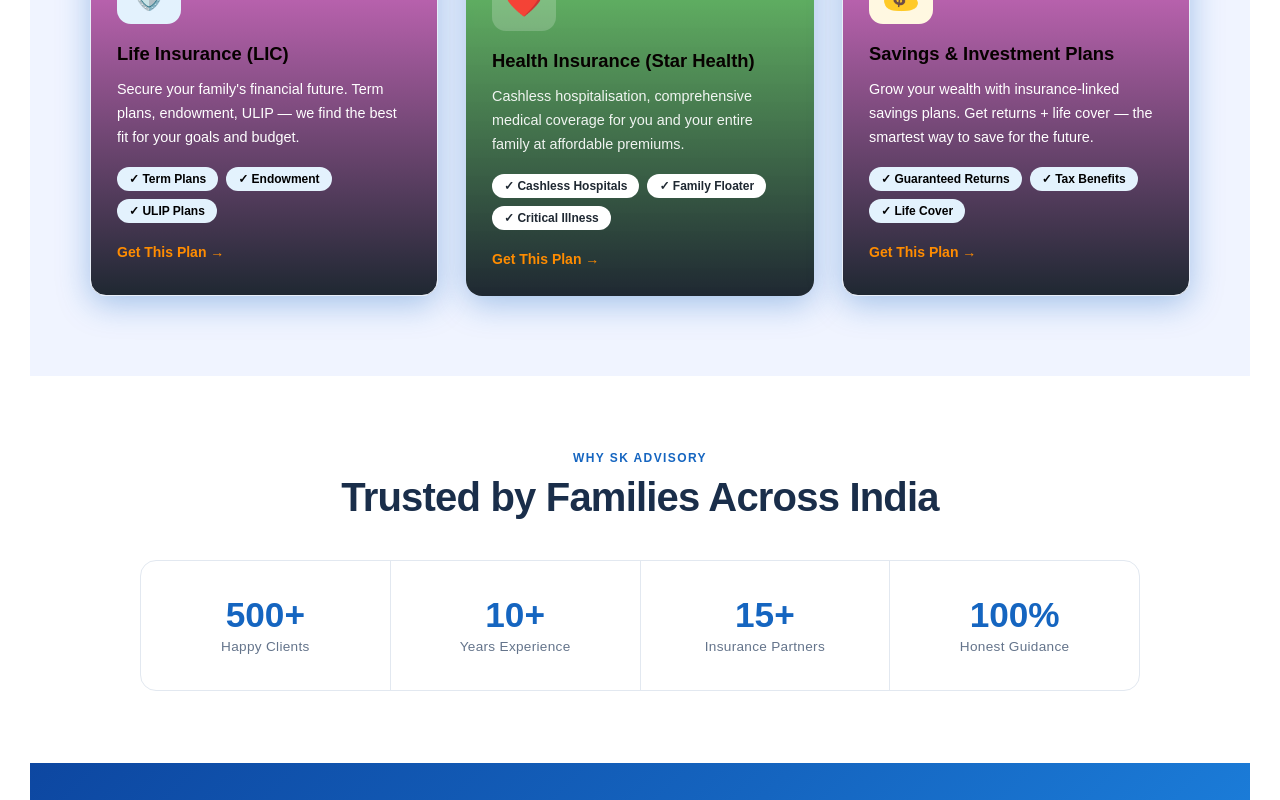
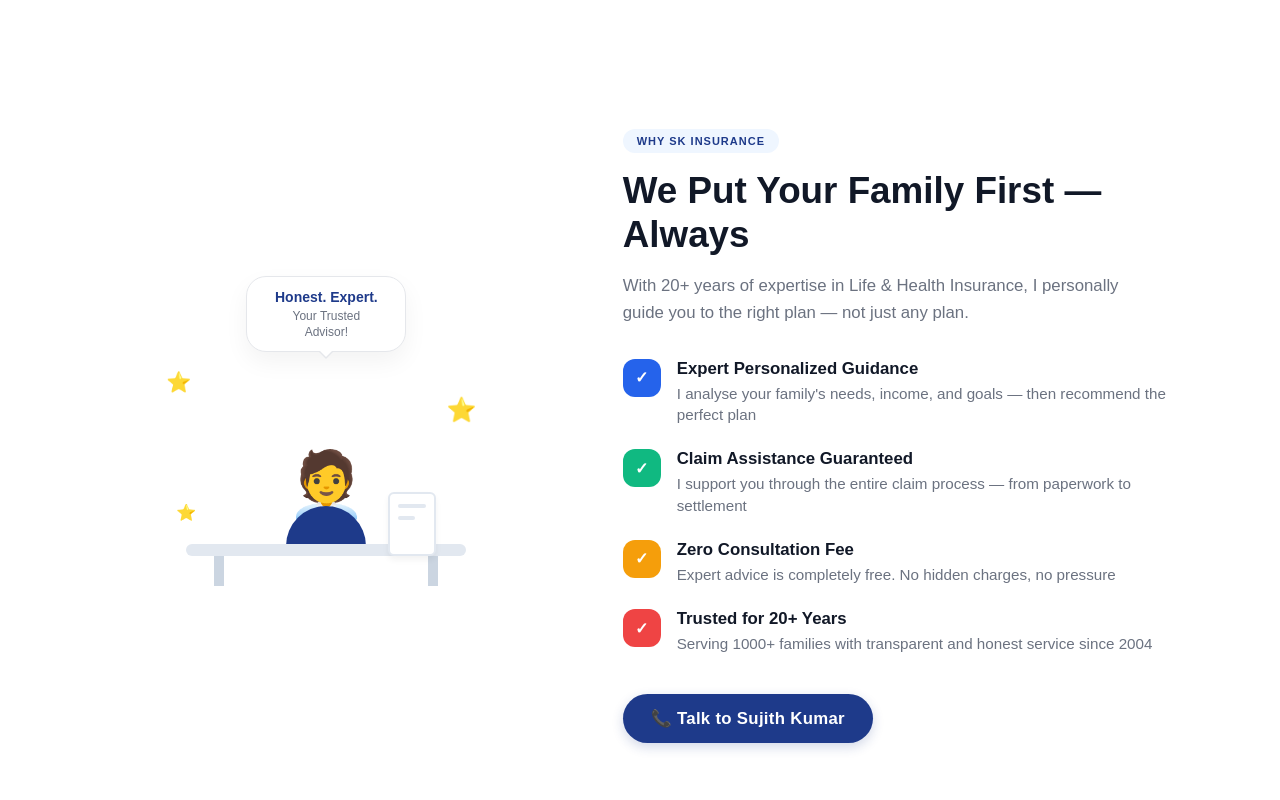
Before and after one commit to sujith2133s/SK, an Angular app: page / in a window 1280 px wide. Shown: the part 980-1780 px from the top of the page. Built offline with nearby package versions, Linux system fonts and the light colour scheme.

Commit message:
sujith_changes7

```diff
--- a/src/app/pages/home/home.component.css
+++ b/src/app/pages/home/home.component.css
@@ -403,6 +403,312 @@
 
 
 /* ════════════════════════════════
+   WHY SK INSURANCE
+════════════════════════════════ */
+.why-sk {
+  background: #ffffff;
+  padding: 80px 40px;
+}
+
+.why-sk-container {
+  max-width: 1100px;
+  margin: 0 auto;
+  display: flex;
+  align-items: center;
+  gap: 60px;
+}
+
+.why-sk-left {
+  flex: 1;
+  display: flex;
+  justify-content: center;
+  align-items: center;
+}
+
+.advisor-illustration {
+  position: relative;
+  width: 320px;
+  height: 320px;
+  display: flex;
+  align-items: center;
+  justify-content: center;
+}
+
+.speech-bubble {
+  position: absolute;
+  top: 0;
+  left: 50%;
+  transform: translateX(-50%);
+  background: #fff;
+  border: 1px solid #e5e7eb;
+  padding: 12px 24px;
+  border-radius: 20px;
+  box-shadow: 0 10px 25px rgba(0,0,0,0.05);
+  text-align: center;
+  font-size: 14px;
+  z-index: 10;
+}
+
+.speech-bubble::after {
+  content: '';
+  position: absolute;
+  bottom: -8px;
+  left: 50%;
+  transform: translateX(-50%);
+  border-width: 8px 8px 0;
+  border-style: solid;
+  border-color: #e5e7eb transparent transparent transparent;
+}
+.speech-bubble::before {
+  content: '';
+  position: absolute;
+  bottom: -6px;
+  left: 50%;
+  transform: translateX(-50%);
+  border-width: 7px 7px 0;
+  border-style: solid;
+  border-color: #fff transparent transparent transparent;
+  z-index: 11;
+}
+
+.speech-bubble strong {
+  display: block;
+  color: #1e3a8a;
+  font-weight: 800;
+  margin-bottom: 2px;
+}
+
+.speech-bubble span {
+  color: #6b7280;
+  font-size: 12px;
+}
+
+.stars {
+  position: absolute;
+  width: 100%;
+  height: 100%;
+  top: 0;
+  left: 0;
+  pointer-events: none;
+}
+
+.star {
+  position: absolute;
+  font-size: 20px;
+  animation: floatUp 3s infinite alternate ease-in-out;
+}
+
+.star-1 { top: 30%; left: 0; animation-delay: 0s; color: #fbbf24; }
+.star-2 { top: 40%; right: 10px; animation-delay: 1s; font-size: 24px; color: #fbbf24; }
+.star-3 { bottom: 20%; left: 10px; animation-delay: 2s; font-size: 16px; color: #fbbf24; }
+
+@keyframes floatUp {
+  from { transform: translateY(0); }
+  to { transform: translateY(-10px); }
+}
+
+.advisor-scene {
+  position: relative;
+  width: 200px;
+  height: 180px;
+  margin-top: 60px;
+  border-radius: 20px;
+  display: flex;
+  flex-direction: column;
+  align-items: center;
+  justify-content: flex-end;
+  padding-bottom: 10px;
+}
+
+.advisor-person {
+  display: flex;
+  flex-direction: column;
+  align-items: center;
+  z-index: 2;
+}
+
+.person-head {
+  font-size: 64px;
+  line-height: 1;
+}
+
+.person-body {
+  width: 80px;
+  height: 40px;
+  background: #1e3a8a;
+  border-radius: 40px 40px 0 0;
+  margin-top: -10px;
+}
+
+.advisor-desk {
+  position: absolute;
+  bottom: 0;
+  width: 140%;
+  left: -20%;
+  height: 12px;
+  background: #e2e8f0;
+  border-radius: 6px;
+  z-index: 3;
+}
+.advisor-desk::before {
+  content: '';
+  position: absolute;
+  top: 12px;
+  left: 10%;
+  width: 10px;
+  height: 30px;
+  background: #cbd5e1;
+}
+.advisor-desk::after {
+  content: '';
+  position: absolute;
+  top: 12px;
+  right: 10%;
+  width: 10px;
+  height: 30px;
+  background: #cbd5e1;
+}
+
+.advisor-doc {
+  position: absolute;
+  right: -10px;
+  bottom: 0px;
+  width: 48px;
+  height: 64px;
+  background: #fff;
+  border: 2px solid #e2e8f0;
+  border-radius: 6px;
+  z-index: 4;
+  padding: 10px 8px;
+  box-shadow: 0 4px 6px rgba(0,0,0,0.05);
+}
+
+.doc-line {
+  height: 4px;
+  background: #e2e8f0;
+  border-radius: 2px;
+  margin-bottom: 8px;
+}
+
+.doc-line.short {
+  width: 60%;
+}
+
+.why-sk-right {
+  flex: 1.2;
+}
+
+.sk-tag {
+  display: inline-block;
+  background: #eff6ff;
+  color: #1e3a8a;
+  font-size: 11px;
+  font-weight: 700;
+  letter-spacing: 1px;
+  padding: 6px 14px;
+  border-radius: 20px;
+  margin-bottom: 16px;
+}
+
+.sk-title {
+  font-size: 2.3rem;
+  font-weight: 800;
+  color: #111827;
+  line-height: 1.2;
+  margin-bottom: 16px;
+}
+
+.sk-desc {
+  font-size: 1.05rem;
+  color: #6b7280;
+  line-height: 1.6;
+  margin-bottom: 32px;
+  max-width: 500px;
+}
+
+.sk-features {
+  display: flex;
+  flex-direction: column;
+  gap: 24px;
+  margin-bottom: 40px;
+}
+
+.sk-feature {
+  display: flex;
+  gap: 16px;
+  align-items: flex-start;
+}
+
+.sk-icon-wrap {
+  width: 38px;
+  height: 38px;
+  border-radius: 12px;
+  display: flex;
+  align-items: center;
+  justify-content: center;
+  color: #fff;
+  flex-shrink: 0;
+  font-size: 16px;
+  font-weight: bold;
+}
+
+.icon-blue { background: #2563eb; }
+.icon-green { background: #10b981; }
+.icon-yellow { background: #f59e0b; }
+.icon-red { background: #ef4444; }
+
+.sk-feature-text h3 {
+  font-size: 1.05rem;
+  font-weight: 700;
+  color: #111827;
+  margin: 0 0 4px 0;
+}
+
+.sk-feature-text p {
+  font-size: 0.95rem;
+  color: #6b7280;
+  margin: 0;
+  line-height: 1.4;
+}
+
+.btn-talk {
+  display: inline-flex;
+  align-items: center;
+  gap: 8px;
+  background: #1e3a8a;
+  color: white;
+  padding: 14px 28px;
+  border-radius: 30px;
+  font-weight: 600;
+  font-size: 1.05rem;
+  transition: all 0.2s;
+  box-shadow: 0 4px 12px rgba(30, 58, 138, 0.2);
+  text-decoration: none;
+}
+
+.btn-talk:hover {
+  background: #172554;
+  transform: translateY(-2px);
+  box-shadow: 0 6px 16px rgba(30, 58, 138, 0.3);
+}
+
+@media (max-width: 900px) {
+  .why-sk-container {
+    flex-direction: column;
+    text-align: center;
+  }
+
+  .sk-features {
+    text-align: left;
+  }
+
+  .sk-desc {
+    margin-left: auto;
+    margin-right: auto;
+  }
+}
+
+/* ════════════════════════════════
    WHY CHOOSE US — STATS
 ════════════════════════════════ */
 .why-us {
--- a/src/app/pages/home/home.component.html
+++ b/src/app/pages/home/home.component.html
@@ -28,6 +28,101 @@
   </div>
 </section>
 
+<!-- ── Why Choose Us ── -->
+<section class="why-us">
+  <div class="why-us-inner">
+    <!-- <p class="section-tag">Why SK Advisory</p> -->
+    <h2 class="section-title">Trusted by Families Across India</h2>
+    <div class="stats-row">
+      <div class="stat-item">
+        <span class="stat-num">20+</span>
+        <span class="stat-label">Years Experience</span>
+      </div>
+      <div class="stat-item">
+        <span class="stat-num">10K+</span>
+        <span class="stat-label">Happy Clients</span>
+      </div>
+      <div class="stat-item">
+        <span class="stat-num">5000+</span>
+        <span class="stat-label">Family secured</span>
+      </div>
+      <div class="stat-item">
+        <span class="stat-num">100%</span>
+        <span class="stat-label">Honest & Transperent</span>
+      </div>
+    </div>
+  </div>
+</section>
+
+<!-- ── Why SK Insurance ── -->
+<section class="why-sk" id="why-sk">
+  <div class="why-sk-container">
+    <div class="why-sk-left">
+      <div class="advisor-illustration">
+        <div class="speech-bubble">
+          <strong>Honest. Expert.</strong>
+          <span>Your Trusted Advisor!</span>
+        </div>
+        <div class="stars">
+          <span class="star star-1">⭐</span>
+          <span class="star star-2">⭐</span>
+          <span class="star star-3">⭐</span>
+        </div>
+        <div class="advisor-scene">
+          <div class="advisor-person">
+            <div class="person-head">🧑‍💼</div>
+            <div class="person-body"></div>
+          </div>
+          <div class="advisor-doc">
+            <div class="doc-line"></div>
+            <div class="doc-line short"></div>
+          </div>
+          <div class="advisor-desk"></div>
+        </div>
+      </div>
+    </div>
+    <div class="why-sk-right">
+      <span class="sk-tag">WHY SK INSURANCE</span>
+      <h2 class="sk-title">We Put Your Family First —<br>Always</h2>
+      <p class="sk-desc">With 20+ years of expertise in Life &amp; Health Insurance, I personally guide you to the right
+        plan — not just any plan.</p>
+
+      <div class="sk-features">
+        <div class="sk-feature">
+          <div class="sk-icon-wrap icon-blue"><span class="check-icon">✓</span></div>
+          <div class="sk-feature-text">
+            <h3>Expert Personalized Guidance</h3>
+            <p>I analyse your family's needs, income, and goals — then recommend the perfect plan</p>
+          </div>
+        </div>
+        <div class="sk-feature">
+          <div class="sk-icon-wrap icon-green"><span class="check-icon">✓</span></div>
+          <div class="sk-feature-text">
+            <h3>Claim Assistance Guaranteed</h3>
+            <p>I support you through the entire claim process — from paperwork to settlement</p>
+          </div>
+        </div>
+        <div class="sk-feature">
+          <div class="sk-icon-wrap icon-yellow"><span class="check-icon">✓</span></div>
+          <div class="sk-feature-text">
+            <h3>Zero Consultation Fee</h3>
+            <p>Expert advice is completely free. No hidden charges, no pressure</p>
+          </div>
+        </div>
+        <div class="sk-feature">
+          <div class="sk-icon-wrap icon-red"><span class="check-icon">✓</span></div>
+          <div class="sk-feature-text">
+            <h3>Trusted for 20+ Years</h3>
+            <p>Serving 1000+ families with transparent and honest service since 2004</p>
+          </div>
+        </div>
+      </div>
+
+      <a href="tel:+91-9445525225" class="btn btn-talk">📞 Talk to Sujith Kumar</a>
+    </div>
+  </div>
+</section>
+
 <!-- ── Services Section ── -->
 <section class="services" id="services">
   <div class="services-inner">
@@ -39,10 +134,15 @@
       <div class="service-card service-card-white" style="--delay:0s">
         <div class="card-icon card-icon-blue">🛡️</div>
         <h3>Life Insurance (LIC)</h3>
-        <p>Secure your family's financial future. Term plans, endowment, ULIP — we find the best fit for your goals and budget.</p>
+        <p>Secure your family's financial future. Term plans, endowment, ULIP — we find the best fit for your goals and
+          budget.</p>
         <div class="feature-pills">
+          <span class="pill">✓ MoneyBack Plans</span>
+          <span class="pill">✓ Endowment Plans</span>
+          <span class="pill">✓ WholeLife Plans</span>
+          <span class="pill">✓ Child Plans</span>
           <span class="pill">✓ Term Plans</span>
-          <span class="pill">✓ Endowment</span>
+          <span class="pill">✓ Pension Plans</span>
           <span class="pill">✓ ULIP Plans</span>
         </div>
         <a routerLink="/services/life-insurance" class="card-link">Get This Plan →</a>
@@ -52,7 +152,8 @@
         <div class="most-popular">★ Most Popular</div>
         <div class="card-icon card-icon-green">❤️</div>
         <h3>Health Insurance (Star Health)</h3>
-        <p>Cashless hospitalisation, comprehensive medical coverage for you and your entire family at affordable premiums.</p>
+        <p>Cashless hospitalisation, comprehensive medical coverage for you and your entire family at affordable
+          premiums.</p>
         <div class="feature-pills feature-pills-light">
           <span class="pill">✓ Cashless Hospitals</span>
           <span class="pill">✓ Family Floater</span>
@@ -64,7 +165,8 @@
       <div class="service-card service-card-white" style="--delay:0.16s">
         <div class="card-icon card-icon-yellow">💰</div>
         <h3>Savings &amp; Investment Plans</h3>
-        <p>Grow your wealth with insurance-linked savings plans. Get returns + life cover — the smartest way to save for the future.</p>
+        <p>Grow your wealth with insurance-linked savings plans. Get returns + life cover — the smartest way to save for
+          the future.</p>
         <div class="feature-pills">
           <span class="pill">✓ Guaranteed Returns</span>
           <span class="pill">✓ Tax Benefits</span>
@@ -73,32 +175,6 @@
         <a routerLink="/services/savings-investment" class="card-link">Get This Plan →</a>
       </div>
 
-    </div>
-  </div>
-</section>
-
-<!-- ── Why Choose Us ── -->
-<section class="why-us">
-  <div class="why-us-inner">
-    <p class="section-tag">Why SK Advisory</p>
-    <h2 class="section-title">Trusted by Families Across India</h2>
-    <div class="stats-row">
-      <div class="stat-item">
-        <span class="stat-num">500+</span>
-        <span class="stat-label">Happy Clients</span>
-      </div>
-      <div class="stat-item">
-        <span class="stat-num">10+</span>
-        <span class="stat-label">Years Experience</span>
-      </div>
-      <div class="stat-item">
-        <span class="stat-num">15+</span>
-        <span class="stat-label">Insurance Partners</span>
-      </div>
-      <div class="stat-item">
-        <span class="stat-num">100%</span>
-        <span class="stat-label">Honest Guidance</span>
-      </div>
     </div>
   </div>
 </section>
```
Also changed, not shown: src/app/app.css (+26 -2 lines).
